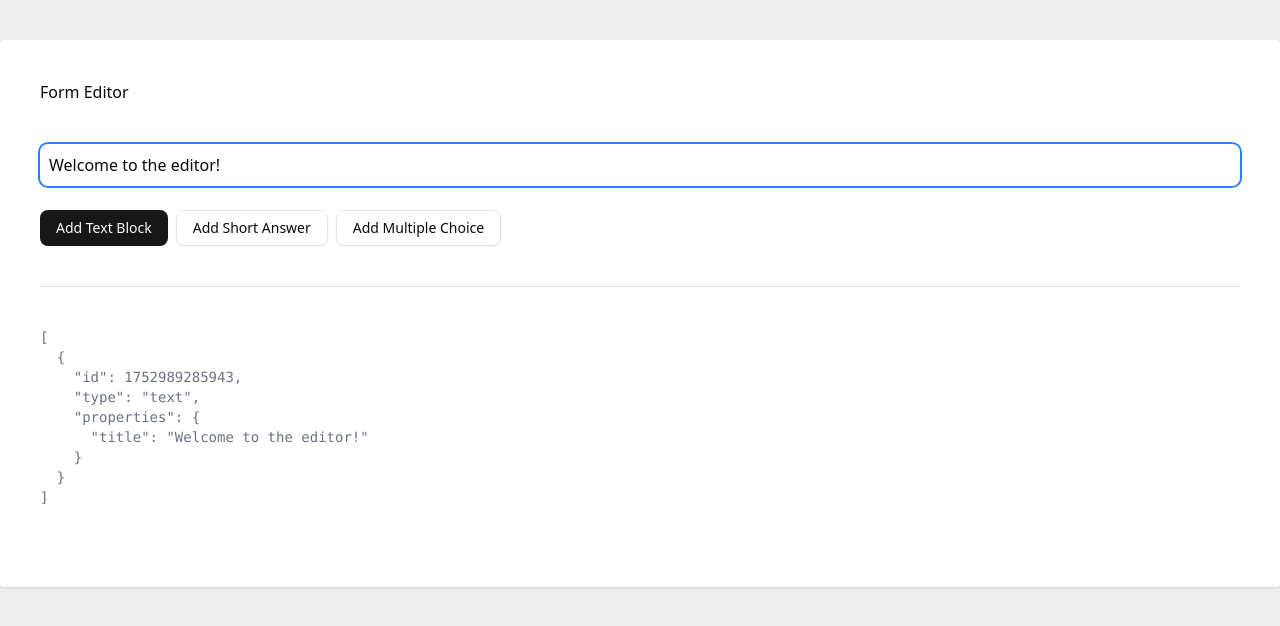
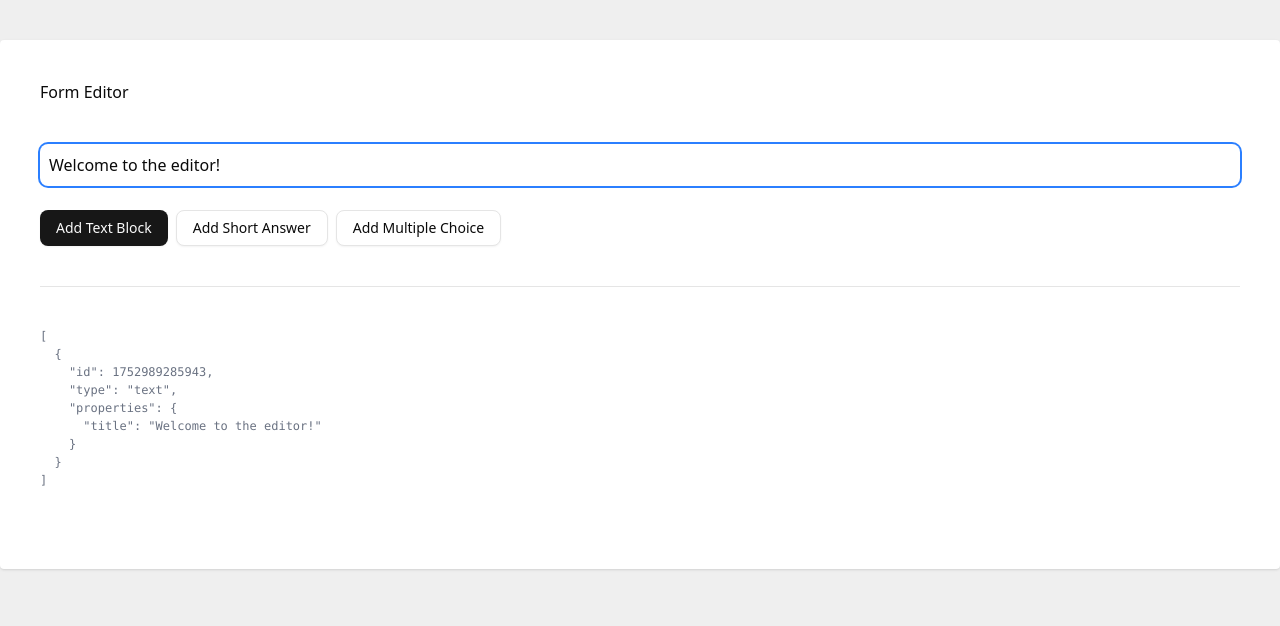
Before and after one commit to asumaran/aditor, a React (Vite) app: page / in a window 1280 px wide. Shown: the top 626 px of the page. Built offline with nearby package versions, Linux system fonts and the light colour scheme.

Commit message:
Refactor MultipleChoiceBlock to add option removal functionality and update related handlers

```diff
--- a/src/App.tsx
+++ b/src/App.tsx
@@ -10,8 +10,14 @@ const INITIAL_BLOCKS: readonly Block[] = [
 ] as const;
 
 const App: FC = () => {
-  const { blocks, addTextBlock, addShortAnswerBlock, addMultipleChoiceBlock, updateBlock, updateBlockOptions } =
-    useBlocks(INITIAL_BLOCKS);
+  const {
+    blocks,
+    addTextBlock,
+    addShortAnswerBlock,
+    addMultipleChoiceBlock,
+    updateBlock,
+    updateBlockOptions,
+  } = useBlocks(INITIAL_BLOCKS);
 
   const handleBlockChange = (id: Block['id'], value: string) => {
     updateBlock(id, value);
@@ -50,7 +56,7 @@ const App: FC = () => {
         </div>
       </div>
       <hr />
-      <div className='my-10 text-sm text-gray-500'>
+      <div className='my-10 text-[12px] text-gray-500'>
         <pre>{JSON.stringify(blocks, null, 2)}</pre>
       </div>
     </main>
--- a/src/components/blocks/MultipleChoiceBlock.tsx
+++ b/src/components/blocks/MultipleChoiceBlock.tsx
@@ -15,10 +15,11 @@ interface OptionItemProps {
   option: Option;
   onChange: (optionId: number, text: string) => void;
   onEnterPress: () => void;
+  onRemove: (optionId: number) => void;
   shouldFocus?: boolean;
 }
 
-const OptionItem: FC<OptionItemProps> = ({ option, onChange, onEnterPress, shouldFocus }) => {
+const OptionItem: FC<OptionItemProps> = ({ option, onChange, onEnterPress, onRemove, shouldFocus }) => {
   const inputRef = useRef<HTMLInputElement>(null);
 
   useEffect(() => {
@@ -31,6 +32,12 @@ const OptionItem: FC<OptionItemProps> = ({ option, onChange, onEnterPress, shoul
     if (e.key === 'Enter') {
       e.preventDefault();
       onEnterPress();
+    }
+  };
+
+  const handleBlur = () => {
+    if (option.text.trim() === '') {
+      onRemove(option.id);
     }
   };
 
@@ -48,6 +55,7 @@ const OptionItem: FC<OptionItemProps> = ({ option, onChange, onEnterPress, shoul
         value={option.text}
         onChange={(e) => onChange(option.id, e.target.value)}
         onKeyDown={handleKeyDown}
+        onBlur={handleBlur}
         className="flex-1 p-1 border-none outline-none focus:bg-gray-50 rounded"
         placeholder="Option text"
       />
@@ -87,6 +95,10 @@ export const MultipleChoiceBlock: FC<MultipleChoiceBlockProps> = ({
     );
   }, [options, onOptionsChange]);
 
+  const removeOption = useCallback((optionId: number) => {
+    onOptionsChange(options.filter(option => option.id !== optionId));
+  }, [options, onOptionsChange]);
+
   const handleEnterPress = useCallback(() => {
     addOption();
   }, [addOption]);
@@ -115,6 +127,7 @@ export const MultipleChoiceBlock: FC<MultipleChoiceBlockProps> = ({
             option={option}
             onChange={updateOption}
             onEnterPress={handleEnterPress}
+            onRemove={removeOption}
             shouldFocus={index === options.length - 1 && option.text === ''}
           />
         ))}
```
